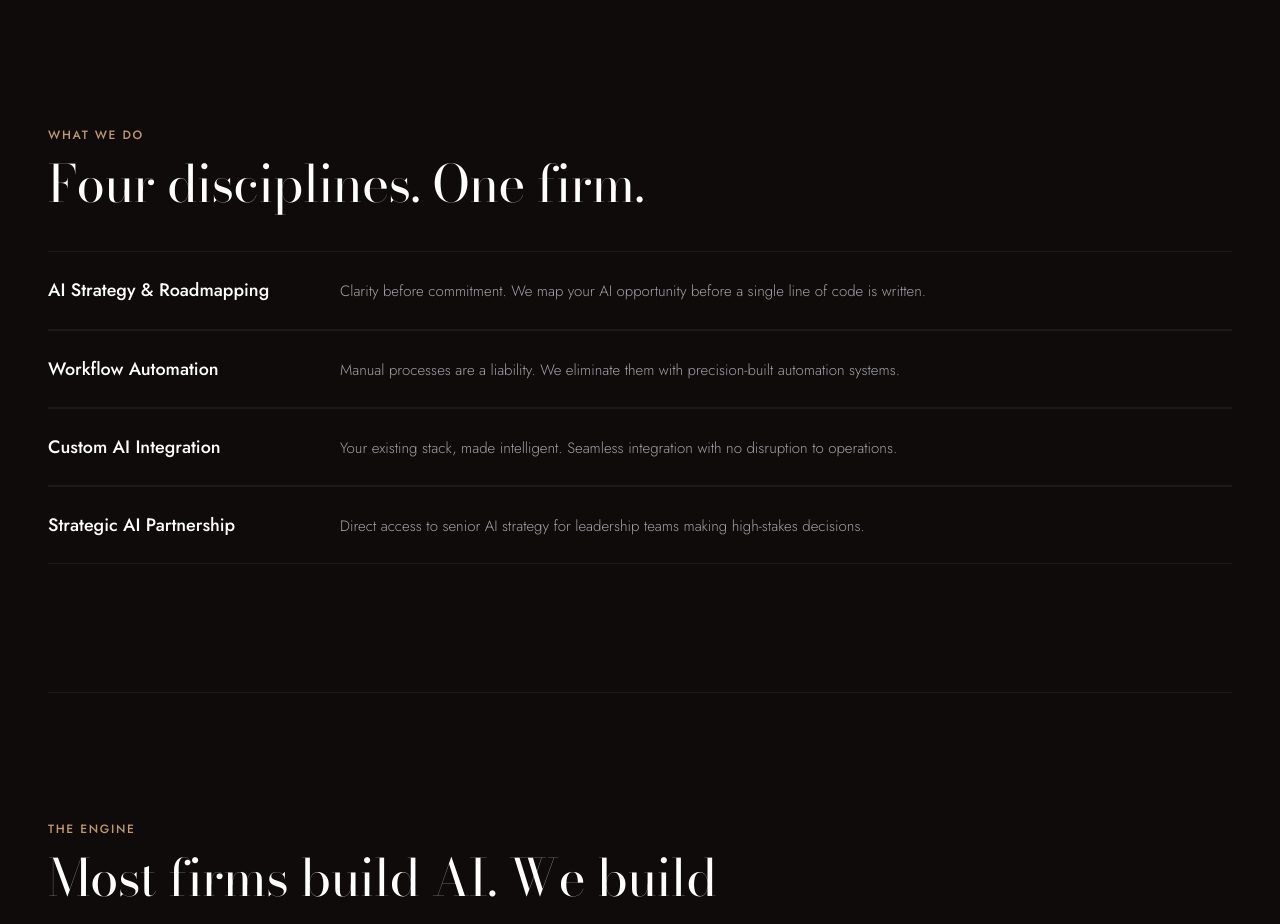
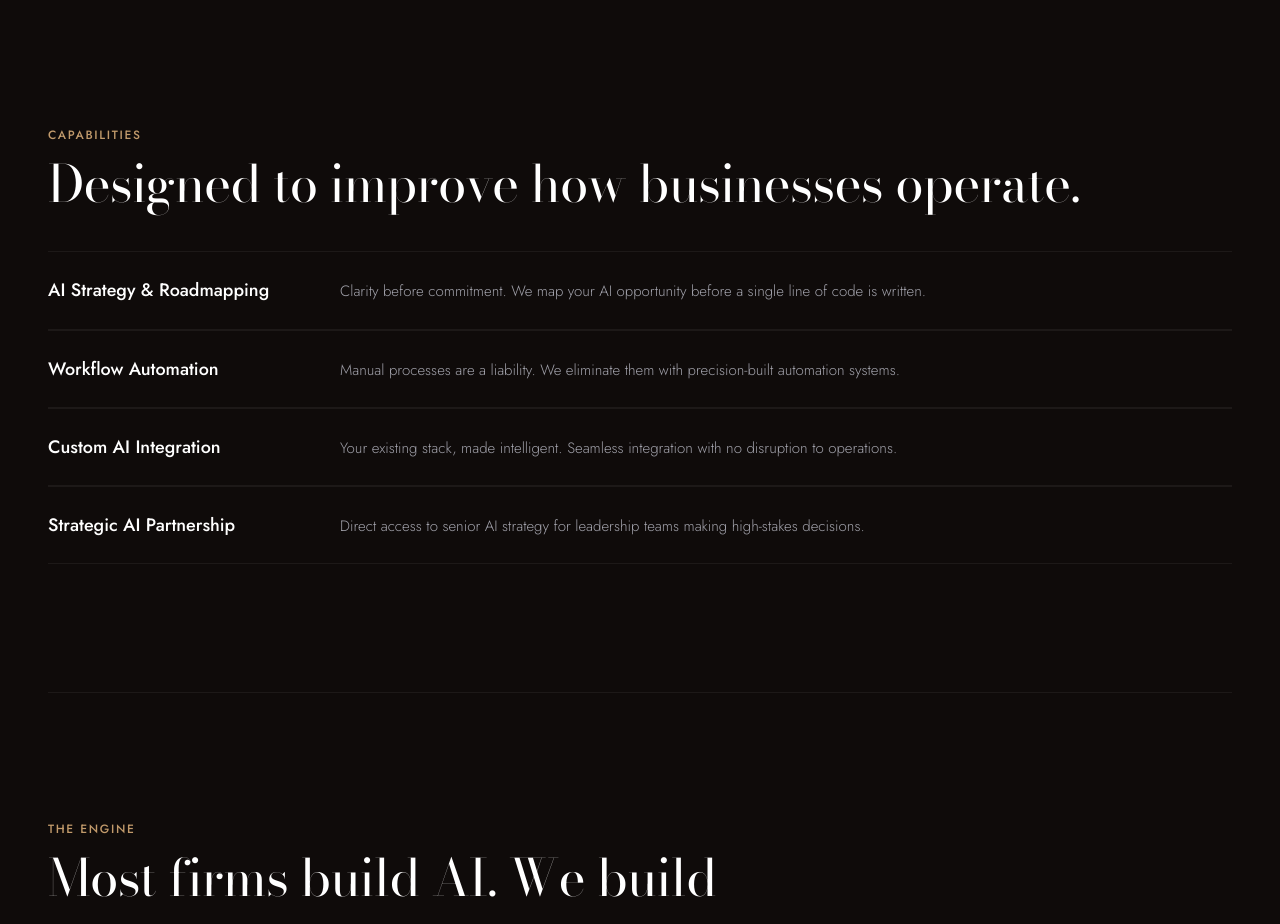
Before and after one commit to BlackVaultGroup/BVG_Website_2026, a React (Vite) app: page / in a window 1280 px wide. Shown: the part 1602-2526 px from the top of the page. Built offline with nearby package versions, Linux system fonts and the light colour scheme; no server answers.

Commit message:
Updated services.tsx

```diff
--- a/src/components/sections/services.tsx
+++ b/src/components/sections/services.tsx
@@ -36,12 +36,12 @@ export function Services({ onNavigate }: ServicesProps) {
       <div className="mx-auto max-w-[1400px] px-6 lg:px-12">
         <Reveal>
           <p className="mb-3 font-body text-xs font-medium uppercase tracking-[0.14em] text-bv-accent">
-            WHAT WE DO
+            Capabilities
           </p>
         </Reveal>
         <Reveal delay={100}>
           <h2 className="m-0 mb-10 font-display text-[clamp(2rem,4vw,3.5rem)] font-normal leading-[1.1] tracking-[-0.01em] text-bv-text-primary">
-            Four disciplines. One firm.
+            Designed to improve how businesses operate.
           </h2>
         </Reveal>
 
```
